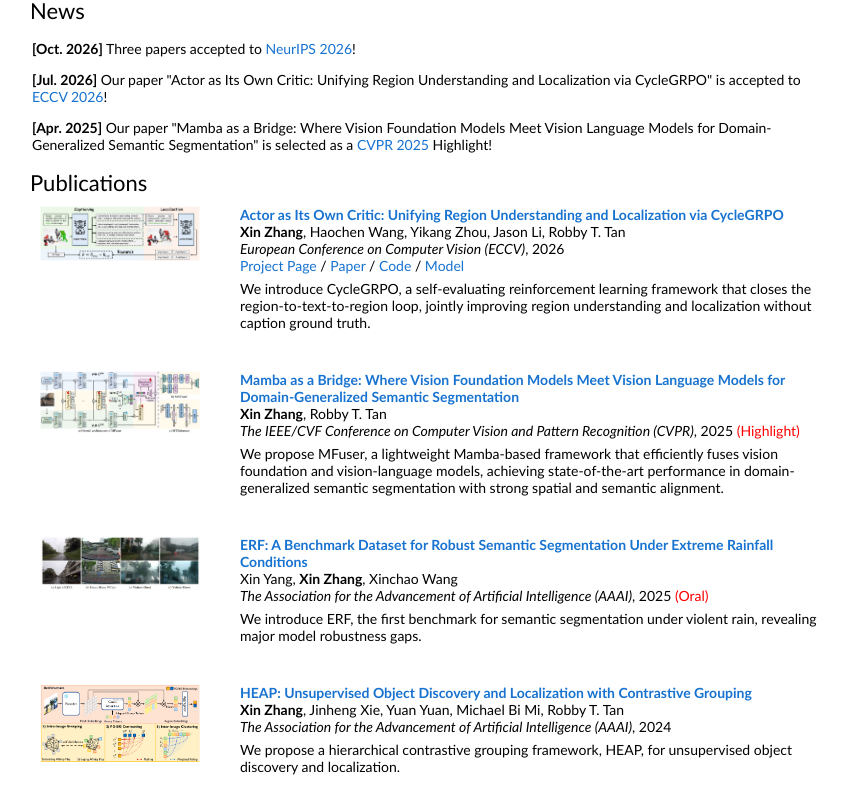
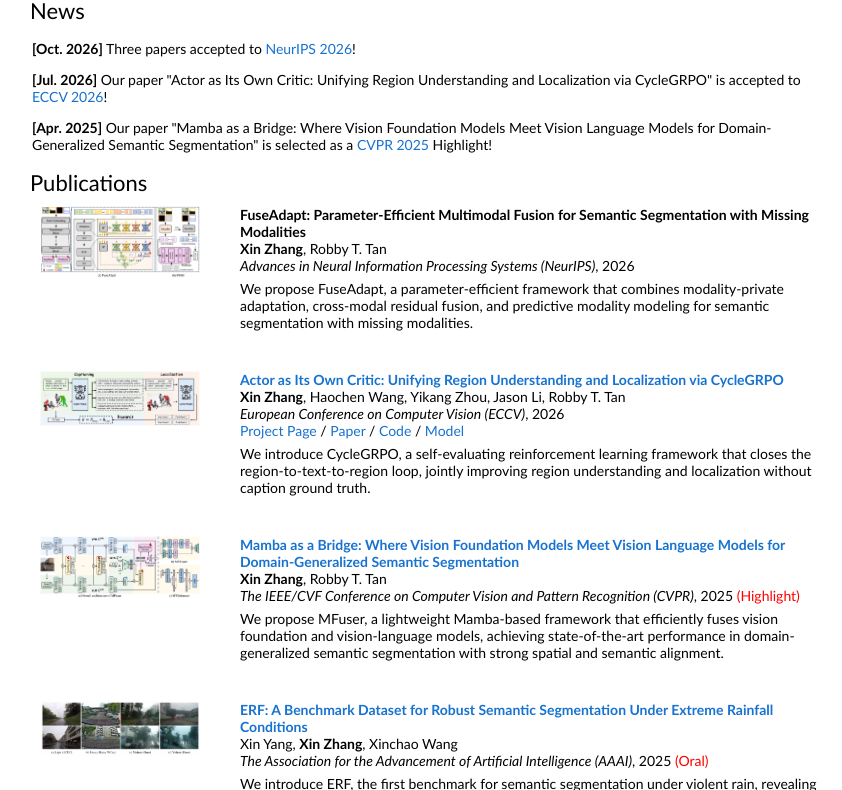
Before and after one commit to devinxzhang/devinxzhang.github.io, a plain HTML site: page index.html in a window 1280 px wide. Shown: the part 310-1100 px from the top of the page, without its empty margins (210-1052 px from the left). Drawn offline with Linux system fonts and the light colour scheme.

Commit message:
Add FuseAdapt publication with links pending

```diff
--- a/index.html
+++ b/index.html
@@ -69,6 +69,21 @@
       <h2>Publications</h2>
       <table style="width:100%;border:0;border-spacing:0;border-collapse:separate;margin:auto;">
         <tbody>
+
+          <!-- FuseAdapt: links pending -->
+          <tr>
+            <td style="padding:10px 10px 30px 10px;width:25%;vertical-align:top;">
+              <img src="images/fuseadapt.png" alt="FuseAdapt framework" style="width:100%;max-width:160px;height:auto;display:block;">
+            </td>
+            <td style="padding:10px 10px 30px 10px;width:75%;vertical-align:top;">
+              <span class="papertitle">FuseAdapt: Parameter-Efficient Multimodal Fusion for Semantic Segmentation with Missing Modalities</span><br>
+              <strong>Xin Zhang</strong>, Robby T. Tan<br>
+              <em>Advances in Neural Information Processing Systems (NeurIPS)</em>, 2026
+              <p style="margin-top:6px;margin-bottom:0;">
+                We propose FuseAdapt, a parameter-efficient framework that combines modality-private adaptation, cross-modal residual fusion, and predictive modality modeling for semantic segmentation with missing modalities.
+              </p>
+            </td>
+          </tr>
 
           <!-- CycleGRPO -->
           <tr>
```
Also changed, not shown: images/fuseadapt.png (added).
